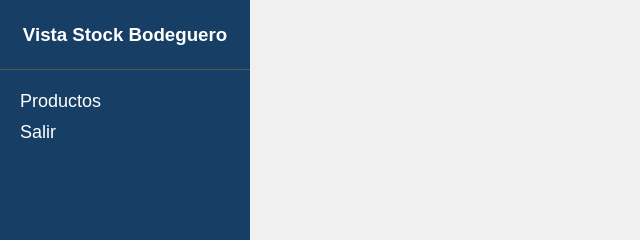
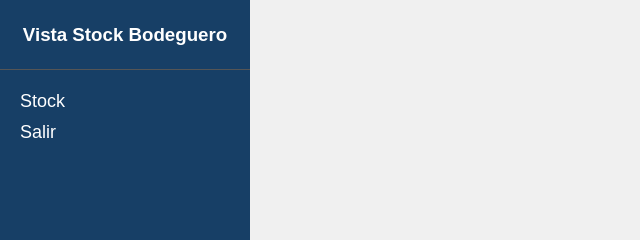
Before and after one commit to catalinalagosgomez/ing_software, a plain HTML site: page stockemp.html in a window 1280 px wide. Shown: the top 240 px of the page, 0-640 px from the left. Drawn offline with Linux system fonts and the light colour scheme.

Commit message:
Correccion
Pequeña correccion

```diff
--- a/stockemp.html
+++ b/stockemp.html
@@ -13,7 +13,7 @@
             <h3>Vista Stock Bodeguero</h3>
         </div>
         <ul class="nav-links">
-            <li><a href="admin.html">Productos</a></li>
+            <li><a href="stockemp.html">Stock</a></li>
             <li><a href="index.html">Salir</a></li>
         </ul>
     </nav>
```
Also changed, not shown: stockadmin.html (+1 -0 lines).
